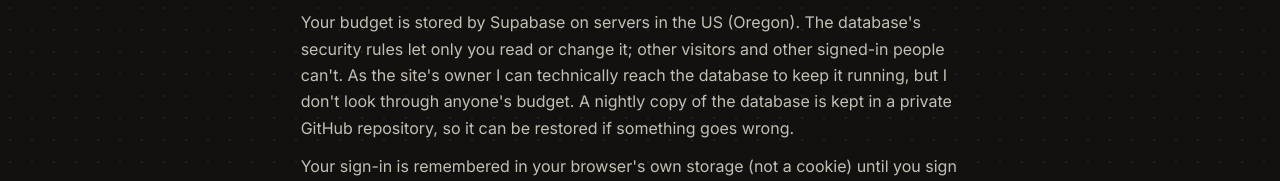
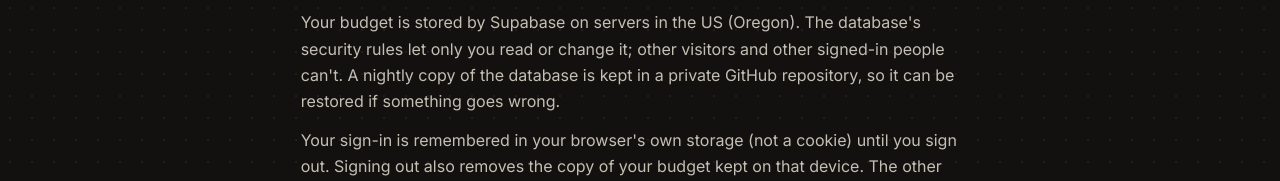
Before and after one commit to billywall732/billywall732.github.io, a plain HTML site: page privacy/index.html in a window 1280 px wide. Shown: the part 882-1063 px from the top of the page. Drawn offline with nearby package versions, Linux system fonts and the light colour scheme.

Commit message:
Privacy: drop the line about the owner reaching the database
Co-Authored-By: Claude Opus 5.5 <noreply@anthropic.com>

```diff
--- a/privacy/index.html
+++ b/privacy/index.html
@@ -70,7 +70,7 @@
 
     <h2>Accounts</h2>
     <p>Budget Ledger lets you sign in with Google so your budget is saved to your own account. Sign-in goes through <a href="https://supabase.com/">Supabase</a>, which keeps your name, email address and the link to your Google profile picture. Google shares nothing else: not your Gmail, contacts or Drive.</p>
-    <p>Your budget is stored by Supabase on servers in the US (Oregon). The database's security rules let only you read or change it; other visitors and other signed-in people can't. As the site's owner I can technically reach the database to keep it running, but I don't look through anyone's budget. A nightly copy of the database is kept in a private GitHub repository, so it can be restored if something goes wrong.</p>
+    <p>Your budget is stored by Supabase on servers in the US (Oregon). The database's security rules let only you read or change it; other visitors and other signed-in people can't. A nightly copy of the database is kept in a private GitHub repository, so it can be restored if something goes wrong.</p>
     <p>Your sign-in is remembered in your browser's own storage (not a cookie) until you sign out. Signing out also removes the copy of your budget kept on that device. The other apps don't use accounts.</p>
 
     <h2>Cookies</h2>
```
